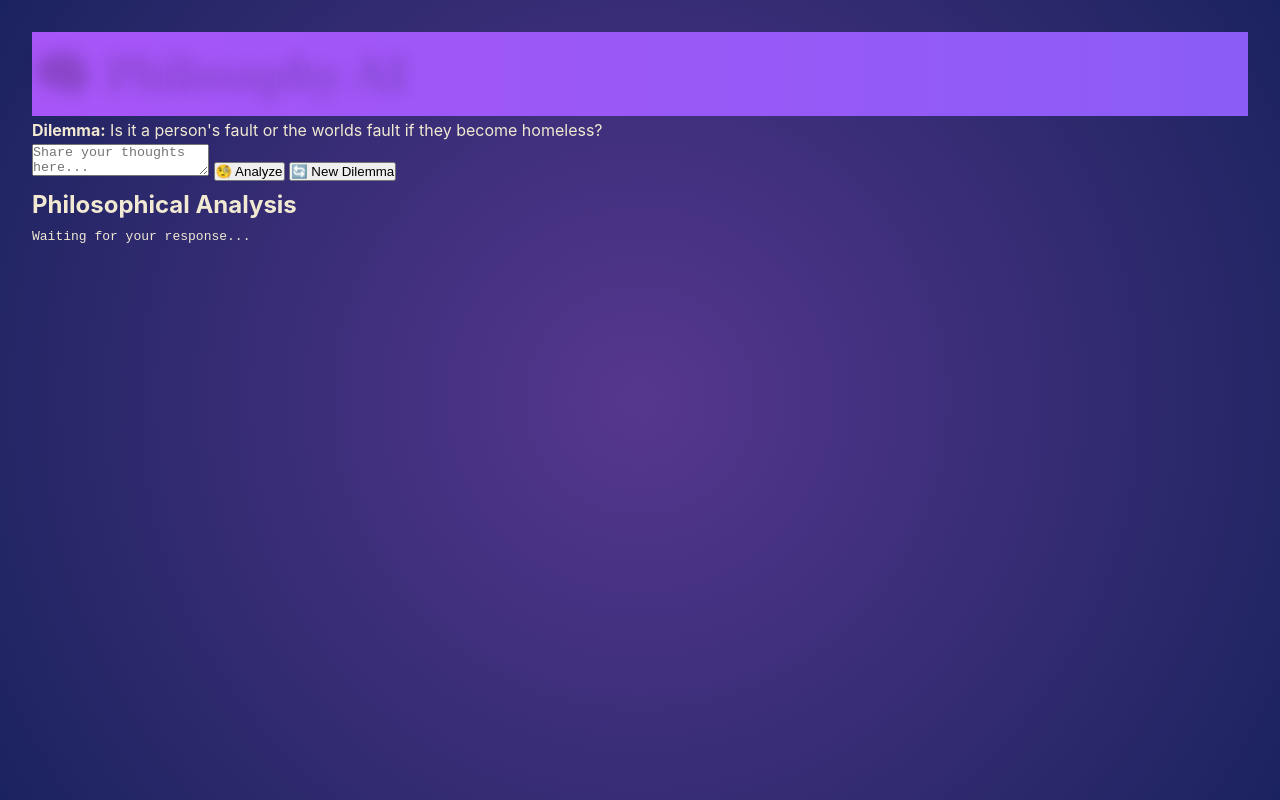
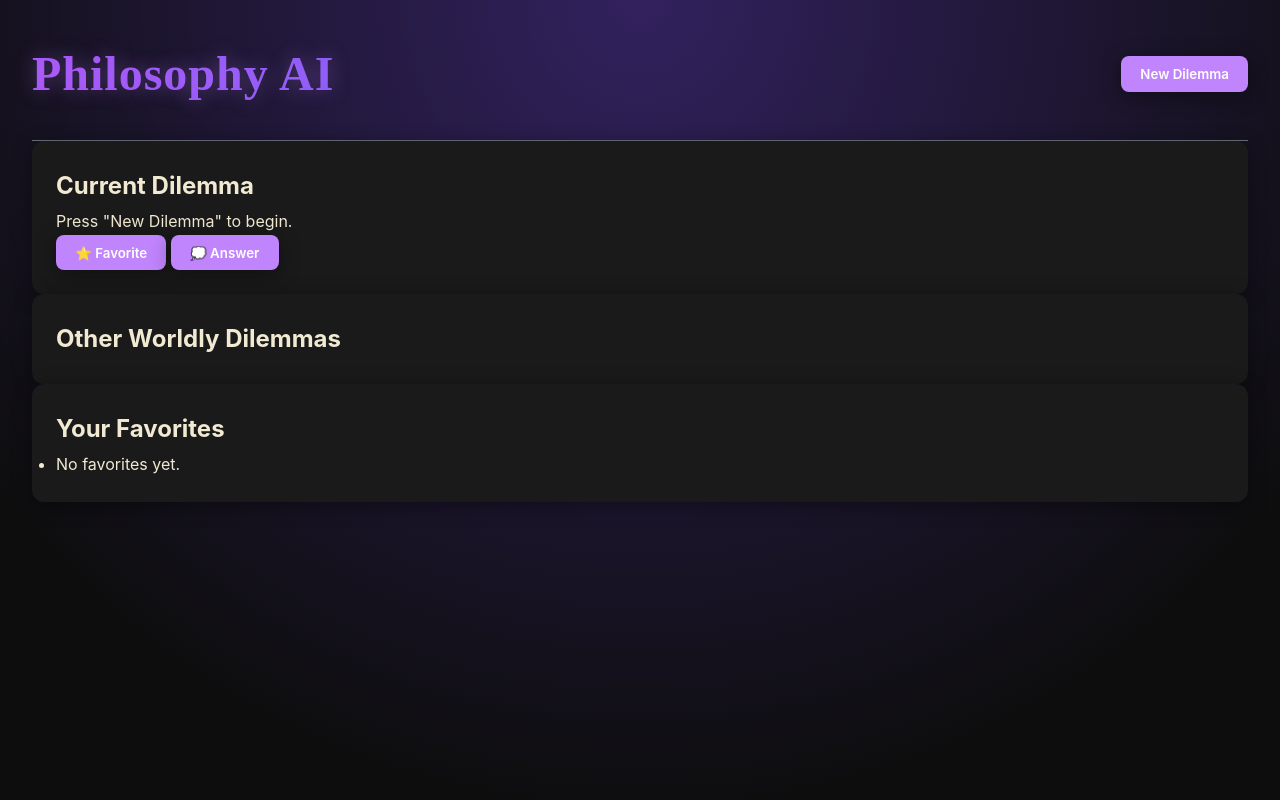
Before and after one commit to DrCloudz/philosophy-ai, a plain HTML site: page static/index.html in a window 1280 px wide. Drawn offline with Linux system fonts and the light colour scheme; files that its build step writes are made by us from their sources.

Commit message:
crafted a more eye pleasing design and added a few more functionality options for UX

```diff
--- a/static/index.html
+++ b/static/index.html
@@ -1,28 +1,46 @@
 <!DOCTYPE html>
 <html lang="en">
 <head>
-  <meta charset="UTF-8">
+  <meta charset="UTF-8" />
+  <meta name="viewport" content="width=device-width, initial-scale=1.0" />
   <title>Philosophy AI</title>
-  <meta name="viewport" content="width=device-width, initial-scale=1.0">
-    <link rel="stylesheet" href="\static\styles.css">
+  <link rel="stylesheet" href="static/styles.css" />
 </head>
 <body>
-  <div class="container">
-    <h1>🧠 Philosophy AI</h1>
 
-    <p id="dilemma">
-      <strong>Dilemma:</strong> Is it a person's fault or the worlds fault if they become homeless?
-    </p>
+  <header>
+    <h1>Philosophy AI</h1>
+    <button class="button" onclick="generateDilemma()">New Dilemma</button>
+  </header>
 
-    <textarea id="userInput" placeholder="Share your thoughts here..."></textarea>
+  <main>
+    <!-- Current Dilemma Section -->
+    <section id="current-dilemma" class="card">
+      <h2>Current Dilemma</h2>
+      <p id="dilemma-text">Press "New Dilemma" to begin.</p>
+      <div class="actions">
+        <button class="button" onclick="favoriteCurrentDilemma()">⭐ Favorite</button>
+        <button class="button button-outline" onclick="answerCurrentDilemma()">💭 Answer</button>
+      </div>
+    </section>
 
-    <button onclick="submitResponse()">🧐 Analyze</button>
-    <button onclick="generateDilemma()">🔄 New Dilemma</button>
+    <!-- Other Worldly Dilemmas -->
+    <section id="other-dilemmas" class="card">
+      <h2>Other Worldly Dilemmas</h2>
+      <ul id="dilemma-list">
+        <!-- Dynamically populated -->
+      </ul>
+    </section>
 
-    <h2>Philosophical Analysis</h2>
-    <pre id="result">Waiting for your response...</pre>
-  </div>
+    <!-- Favorites -->
+    <section id="favorites" class="card">
+      <h2>Your Favorites</h2>
+      <ul id="favorites-list">
+        <li>No favorites yet.</li>
+      </ul>
+    </section>
+  </main>
 
-  <script src="/static/script.js"></script>
+  <script src="script.js"></script>
 </body>
 </html>
--- a/static/styles.css
+++ b/static/styles.css
@@ -16,8 +16,10 @@
   --color-text: #f1e9d2;
   --color-accent: #c084fc;
   --color-secondary: #6b7280;
-  --color-glow: rgba(51, 29, 72, 0.25);
-  --gradient: radial-gradient(circle, #56378f, #1b235e);
+  --color-glow: rgba(192, 132, 252, 0.35);
+  --gradient: radial-gradient(circle at top, #32215e, #0d0d0d 80%);
+  --shadow-soft: 0 4px 20px rgba(0, 0, 0, 0.4);
+  --transition-fast: 0.25s ease;
 }
 
 /* ========== Body & Base ========== */
@@ -28,8 +30,13 @@ body {
   min-height: 100vh;
   line-height: 1.75;
   padding: 2rem;
-  position: relative;
   overflow-x: hidden;
+  animation: fadeIn 1s ease-in-out;
+}
+
+@keyframes fadeIn {
+  from { opacity: 0; transform: translateY(15px); }
+  to { opacity: 1; transform: translateY(0); }
 }
 
 /* ========== Header ========== */
@@ -43,15 +50,52 @@ header {
 
 h1 {
   font-family: var(--font-title);
-  font-size: 3rem;
+  font-size: clamp(2rem, 5vw, 3rem);
   letter-spacing: 1px;
   background: linear-gradient(to right, #a855f7, #8b5cf6);
+  background-clip: text;
   -webkit-text-fill-color: transparent;
-  text-shadow: 0 0 15px var(--color-glow);
+  text-shadow: 0 0 20px var(--color-glow);
+  transition: transform var(--transition-fast);
+}
+
+h1:hover {
+  transform: scale(1.05);
 }
 
 /* ========== Buttons ========== */
 .button {
   font-family: var(--font-body);
   background: var(--color-accent);
+  color: #fff;
+  padding: 0.6rem 1.2rem;
+  border-radius: 8px;
+  border: none;
+  cursor: pointer;
+  font-weight: 600;
+  box-shadow: var(--shadow-soft);
+  transition: background var(--transition-fast), transform var(--transition-fast);
 }
+
+.button:hover {
+  background: #a855f7;
+  transform: translateY(-2px);
+}
+
+.button:active {
+  transform: translateY(0);
+}
+
+/* ========== Card/Surface Styling ========== */
+.card {
+  background: var(--color-surface);
+  border-radius: 12px;
+  padding: 1.5rem;
+  box-shadow: var(--shadow-soft);
+  transition: transform var(--transition-fast), box-shadow var(--transition-fast);
+}
+
+.card:hover {
+  transform: translateY(-5px);
+  box-shadow: 0 8px 25px rgba(192, 132, 252, 0.4);
+}
```
